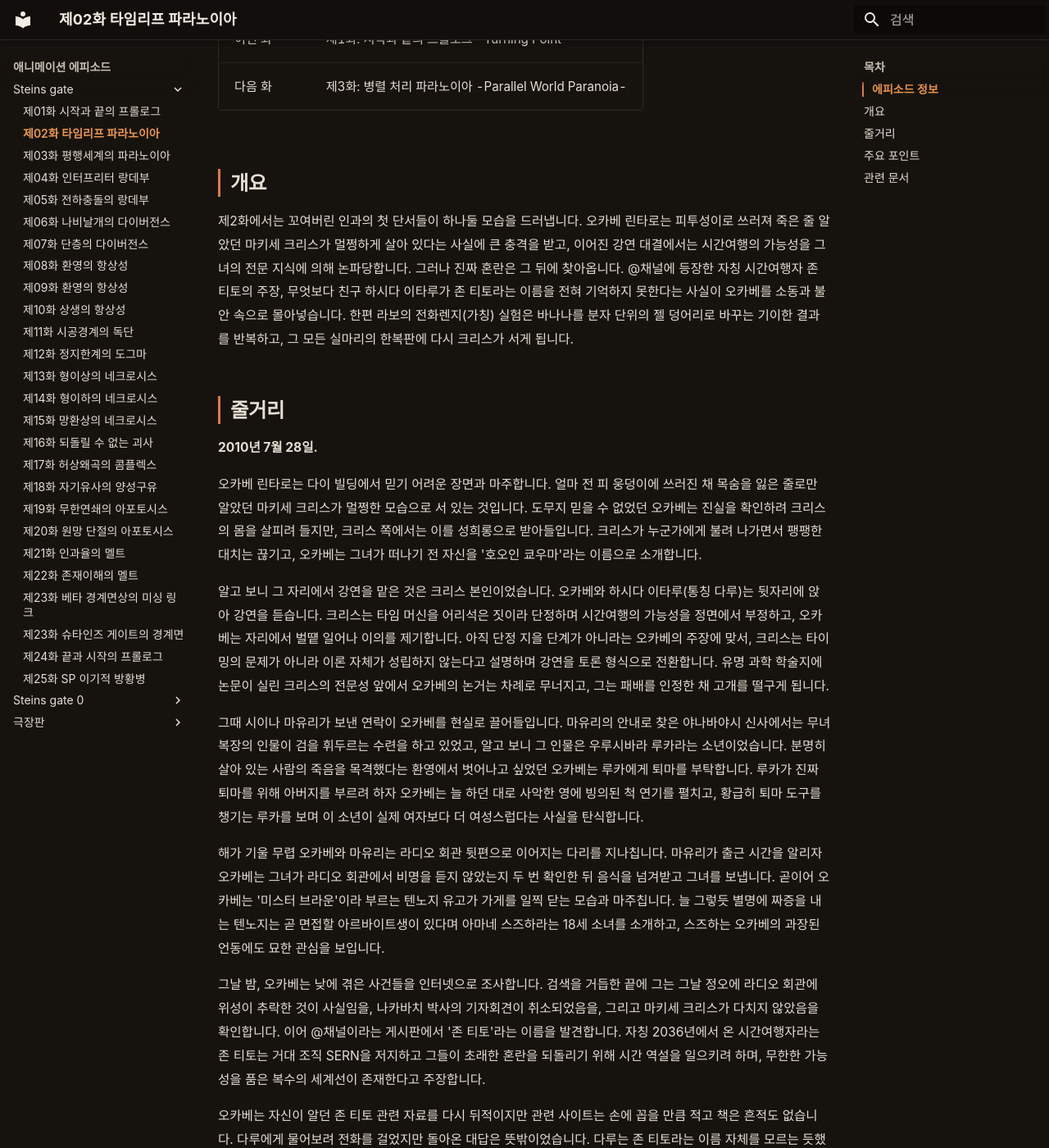
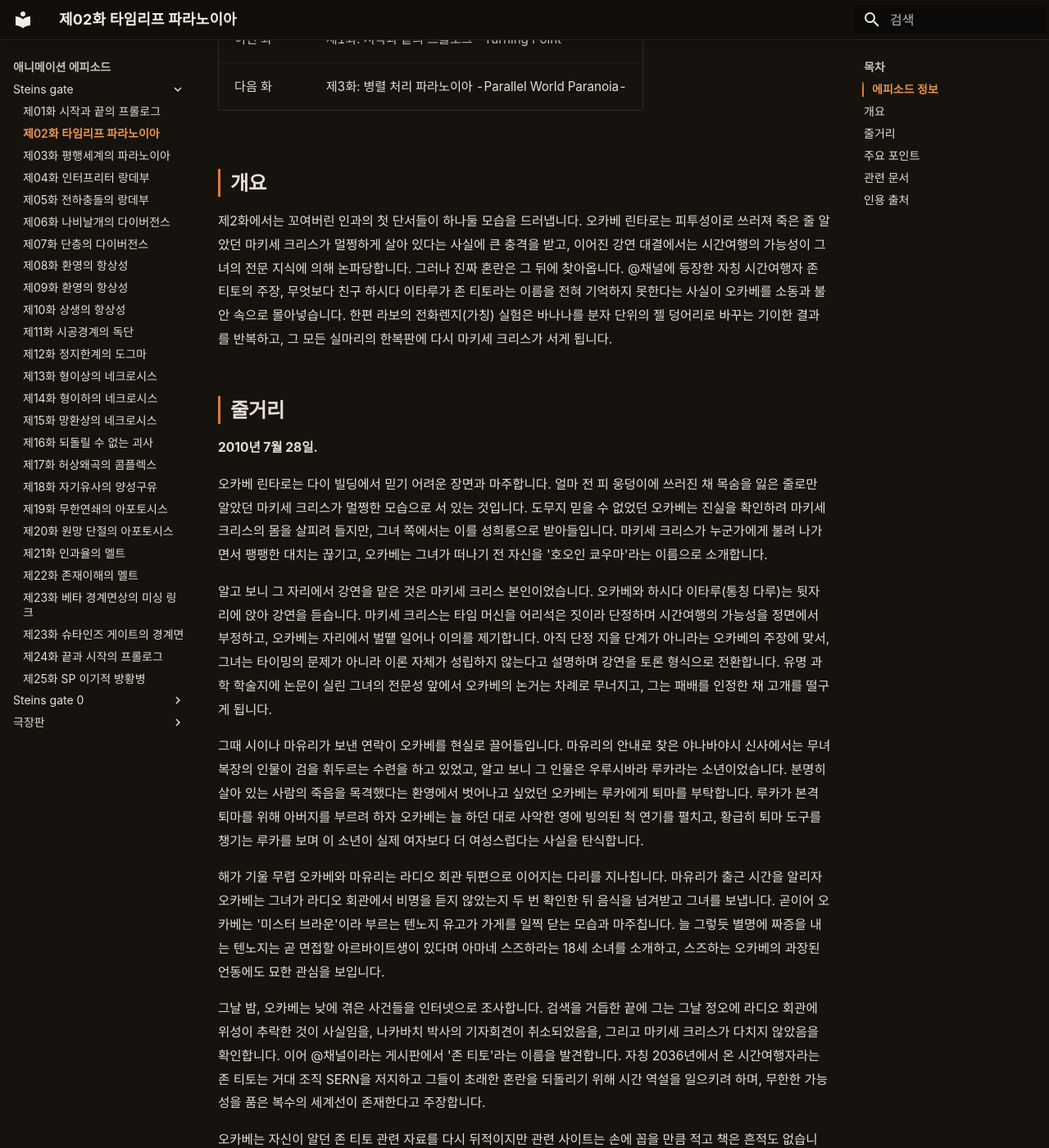
Before and after one commit to sgwiki/sgwiki.github.io, an MkDocs documentation site: the page built from wiki/애니메이션-에피소드/steins-gate/제02화-타임리프-파라노이아.md, in a window 1280 px wide and 1400 px high, scrolled down 923 px. Shown: the whole window at 82% size. Built offline with MkDocs 1.6.1 and Material for MkDocs 9.7.7, drawn with Linux system fonts in a browser that asks for light colours; some web fonts are replaced; some of the changed text lies outside the part shown.

Commit message:
chore(wiki): 제02화 정비 — 마키세 크리스 본명 통일·'페이리스 냥냥' 표기 교정·인용 출처 섹션 보충
Co-Authored-By: Claude Opus 4.6 <noreply@anthropic.com>

```diff
--- a/wiki/애니메이션-에피소드/steins-gate/제02화-타임리프-파라노이아.md
+++ b/wiki/애니메이션-에피소드/steins-gate/제02화-타임리프-파라노이아.md
@@ -28,19 +28,19 @@ description: "슈타인즈 게이트 본편 제2화. 죽은 줄 알았던 마키
 
 ## 개요
 
-제2화에서는 꼬여버린 인과의 첫 단서들이 하나둘 모습을 드러냅니다. 오카베 린타로는 피투성이로 쓰러져 죽은 줄 알았던 마키세 크리스가 멀쩡하게 살아 있다는 사실에 큰 충격을 받고, 이어진 강연 대결에서는 시간여행의 가능성을 그녀의 전문 지식에 의해 논파당합니다. 그러나 진짜 혼란은 그 뒤에 찾아옵니다. @채널에 등장한 자칭 시간여행자 존 티토의 주장, 무엇보다 친구 하시다 이타루가 존 티토라는 이름을 전혀 기억하지 못한다는 사실이 오카베를 소동과 불안 속으로 몰아넣습니다. 한편 라보의 전화렌지(가칭) 실험은 바나나를 분자 단위의 젤 덩어리로 바꾸는 기이한 결과를 반복하고, 그 모든 실마리의 한복판에 다시 크리스가 서게 됩니다.
+제2화에서는 꼬여버린 인과의 첫 단서들이 하나둘 모습을 드러냅니다. 오카베 린타로는 피투성이로 쓰러져 죽은 줄 알았던 마키세 크리스가 멀쩡하게 살아 있다는 사실에 큰 충격을 받고, 이어진 강연 대결에서는 시간여행의 가능성이 그녀의 전문 지식에 의해 논파당합니다. 그러나 진짜 혼란은 그 뒤에 찾아옵니다. @채널에 등장한 자칭 시간여행자 존 티토의 주장, 무엇보다 친구 하시다 이타루가 존 티토라는 이름을 전혀 기억하지 못한다는 사실이 오카베를 소동과 불안 속으로 몰아넣습니다. 한편 라보의 전화렌지(가칭) 실험은 바나나를 분자 단위의 젤 덩어리로 바꾸는 기이한 결과를 반복하고, 그 모든 실마리의 한복판에 다시 마키세 크리스가 서게 됩니다.
 
 ## 줄거리
 
 **2010년 7월 28일.**
 
-오카베 린타로는 다이 빌딩에서 믿기 어려운 장면과 마주합니다. 얼마 전 피 웅덩이에 쓰러진 채 목숨을 잃은 줄로만 알았던 마키세 크리스가 멀쩡한 모습으로 서 있는 것입니다. 도무지 믿을 수 없었던 오카베는 진실을 확인하려 크리스의 몸을 살피려 들지만, 크리스 쪽에서는 이를 성희롱으로 받아들입니다. 크리스가 누군가에게 불려 나가면서 팽팽한 대치는 끊기고, 오카베는 그녀가 떠나기 전 자신을 '호오인 쿄우마'라는 이름으로 소개합니다.
+오카베 린타로는 다이 빌딩에서 믿기 어려운 장면과 마주합니다. 얼마 전 피 웅덩이에 쓰러진 채 목숨을 잃은 줄로만 알았던 마키세 크리스가 멀쩡한 모습으로 서 있는 것입니다. 도무지 믿을 수 없었던 오카베는 진실을 확인하려 마키세 크리스의 몸을 살피려 들지만, 그녀 쪽에서는 이를 성희롱으로 받아들입니다. 마키세 크리스가 누군가에게 불려 나가면서 팽팽한 대치는 끊기고, 오카베는 그녀가 떠나기 전 자신을 '호오인 쿄우마'라는 이름으로 소개합니다.
 
-알고 보니 그 자리에서 강연을 맡은 것은 크리스 본인이었습니다. 오카베와 하시다 이타루(통칭 다루)는 뒷자리에 앉아 강연을 듣습니다. 크리스는 타임 머신을 어리석은 짓이라 단정하며 시간여행의 가능성을 정면에서 부정하고, 오카베는 자리에서 벌떝 일어나 이의를 제기합니다. 아직 단정 지을 단계가 아니라는 오카베의 주장에 맞서, 크리스는 타이밍의 문제가 아니라 이론 자체가 성립하지 않는다고 설명하며 강연을 토론 형식으로 전환합니다. 유명 과학 학술지에 논문이 실린 크리스의 전문성 앞에서 오카베의 논거는 차례로 무너지고, 그는 패배를 인정한 채 고개를 떨구게 됩니다.
+알고 보니 그 자리에서 강연을 맡은 것은 마키세 크리스 본인이었습니다. 오카베와 하시다 이타루(통칭 다루)는 뒷자리에 앉아 강연을 듣습니다. 마키세 크리스는 타임 머신을 어리석은 짓이라 단정하며 시간여행의 가능성을 정면에서 부정하고, 오카베는 자리에서 벌떝 일어나 이의를 제기합니다. 아직 단정 지을 단계가 아니라는 오카베의 주장에 맞서, 그녀는 타이밍의 문제가 아니라 이론 자체가 성립하지 않는다고 설명하며 강연을 토론 형식으로 전환합니다. 유명 과학 학술지에 논문이 실린 그녀의 전문성 앞에서 오카베의 논거는 차례로 무너지고, 그는 패배를 인정한 채 고개를 떨구게 됩니다.
 
-그때 시이나 마유리가 보낸 연락이 오카베를 현실로 끌어들입니다. 마유리의 안내로 찾은 야나바야시 신사에서는 무녀 복장의 인물이 검을 휘두르는 수련을 하고 있었고, 알고 보니 그 인물은 우루시바라 루카라는 소년이었습니다. 분명히 살아 있는 사람의 죽음을 목격했다는 환영에서 벗어나고 싶었던 오카베는 루카에게 퇴마를 부탁합니다. 루카가 진짜 퇴마를 위해 아버지를 부르려 하자 오카베는 늘 하던 대로 사악한 영에 빙의된 척 연기를 펼치고, 황급히 퇴마 도구를 챙기는 루카를 보며 이 소년이 실제 여자보다 더 여성스럽다는 사실을 탄식합니다.
+그때 시이나 마유리가 보낸 연락이 오카베를 현실로 끌어들입니다. 마유리의 안내로 찾은 야나바야시 신사에서는 무녀 복장의 인물이 검을 휘두르는 수련을 하고 있었고, 알고 보니 그 인물은 우루시바라 루카라는 소년이었습니다. 분명히 살아 있는 사람의 죽음을 목격했다는 환영에서 벗어나고 싶었던 오카베는 루카에게 퇴마를 부탁합니다. 루카가 본격 퇴마를 위해 아버지를 부르려 하자 오카베는 늘 하던 대로 사악한 영에 빙의된 척 연기를 펼치고, 황급히 퇴마 도구를 챙기는 루카를 보며 이 소년이 실제 여자보다 더 여성스럽다는 사실을 탄식합니다.
 
-해가 기울 무렵 오카베와 마유리는 라디오 회관 뒷편으로 이어지는 다리를 지나칩니다. 마유리가 출근 시간을 알리자 오카베는 그녀가 라디오 회관에서 비명을 듣지 않았는지 두 번 확인한 뒤 음식을 넘겨받고 그녀를 보냅니다. 곧이어 오카베는 '미스터 브라운'이라 부르는 텐노지 유고가 가게를 일찍 닫는 모습과 마주칩니다. 늘 그렇듯 별명에 짜증을 내는 텐노지는 곧 면접할 아르바이트생이 있다며 아마네 스즈하라는 18세 소녀를 소개하고, 스즈하는 오카베의 과장된 언동에도 묘한 관심을 보입니다.
+해가 기울 무렵 오카베와 마유리는 라디오 회관 뒤편으로 이어지는 다리를 지나칩니다. 마유리가 출근 시간을 알리자 오카베는 그녀가 라디오 회관에서 비명을 듣지 않았는지 두 번 확인한 뒤 음식을 넘겨받고 그녀를 보냅니다. 곧이어 오카베는 '미스터 브라운'이라 부르는 텐노지 유고가 가게를 일찍 닫는 모습과 마주칩니다. 늘 그렇듯 별명에 짜증을 내는 텐노지는 곧 면접할 아르바이트생이 있다며 아마네 스즈하라는 18세 소녀를 소개하고, 스즈하는 오카베의 과장된 언동에도 묘한 관심을 보입니다.
 
 그날 밤, 오카베는 낮에 겪은 사건들을 인터넷으로 조사합니다. 검색을 거듭한 끝에 그는 그날 정오에 라디오 회관에 위성이 추락한 것이 사실임을, 나카바치 박사의 기자회견이 취소되었음을, 그리고 마키세 크리스가 다치지 않았음을 확인합니다. 이어 @채널이라는 게시판에서 '존 티토'라는 이름을 발견합니다. 자칭 2036년에서 온 시간여행자라는 존 티토는 거대 조직 SERN을 저지하고 그들이 초래한 혼란을 되돌리기 위해 시간 역설을 일으키려 하며, 무한한 가능성을 품은 복수의 세계선이 존재한다고 주장합니다.
 
@@ -50,16 +50,16 @@ description: "슈타인즈 게이트 본편 제2화. 죽은 줄 알았던 마키
 
 다음 날, 체념에 빠진 오카베가 아키하바라 거리에 서 있을 때 누군가 자신을 찍는 기척을 느낍니다. 쫓아가 사진을 지우라고 다그치지만, 그 여자는 사진의 대상이 오카베가 아니라며 이것은 증거용 사진이라고 말합니다. 동시에 그녀는 오래된 특정 컴퓨터를 찾고 있다고 덧붙이며 사진을 빌미로 오카베에게서 정보를 캐내려 합니다. 오카베가 그녀의 휴대전화를 달라며 자기 이름을 입력하겠다고 나서자 그녀는 당황하고, 결국 빈 메일을 보내 '호오인'이라는 이름을 알려줍니다.
 
-오카베는 마유리의 직장인 메이퀸+냥² 메이드 카페를 찾습니다. 일할 때 '마유시 냥냥'을 자처하는 마유리와 오카베의 연기를 능숙하게 받아주는 페리스 냥냥이 그를 맞이합니다. 메이드 카페 단골인 다루와 함께 오래된 컴퓨터를 찾던 정체불명의 소녀 이야기를 나누고, 다루는 그 기기가 아무도 실물을 본 적 없는 악명 높은 IBN 5100이라고 밝힙니다. 이윽고 오카베는 그 소녀에게서 연락을 받는데, 자신을 키류 모에카라고 소개한 메시지에는 귀여운 표현과 과도한 이모티콘이 뒤섞여 있어 진짜인지 의심스러웠습니다. 페리스가 들고 온 '세계가 위기에 빠졌다'는 오므라이스가 등장하면서 다루와의 진지한 대화는 잠시 끊깁니다.
+오카베는 마유리의 직장인 메이퀸+냥² 메이드 카페를 찾습니다. 일할 때 '마유시 냥냥'을 자처하는 마유리와 오카베의 연기를 능숙하게 받아주는 페이리스 냥냥이 그를 맞이합니다. 메이드 카페 단골인 다루와 함께 오래된 컴퓨터를 찾던 정체불명의 소녀 이야기를 나누고, 다루는 그 기기가 아무도 실물을 본 적 없는 악명 높은 IBN 5100이라고 밝힙니다. 이윽고 오카베는 그 소녀에게서 연락을 받는데, 자신을 키류 모에카라고 소개한 메시지에는 귀여운 표현과 과도한 이모티콘이 뒤섞여 있어 진짜인지 의심스러웠습니다. 페이리스 냥냥이 들고 온 '세계가 위기에 빠졌다'는 오므라이스가 등장하면서 다루와의 대화는 잠시 끊깁니다.
 
-오카베는 다루와 함께 연구소로 돌아옵니다. 오카베는 도쿄 전기대학 실험실에서 젤 상태가 된 바나나 조각을 검사했고, 바나나가 분자 단위로 찢겨 더 이상 바나나가 아닌 무언가로 변했다는 결론을 얻었습니다. 이를 토대로 오카베는 전화렌지(가칭) 실험을 한 번 더 시도합니다. 마유리의 이름이 적힌 바나나를 쓰려 했으나 다루의 설득으로 한 개만 사용하기로 하고, 장비를 특정 세팅에 맞춘 뒤 가동합니다. 사이클이 끝났을 때 바나나는 흔적 없이 사라집니다.
+오카베는 다루와 함께 연구소로 돌아옵니다. 도쿄 전기대학 실험실에서 젤 상태가 된 바나나 조각을 검사한 결과, 바나나가 분자 단위로 찢겨 더 이상 바나나가 아닌 무언가로 변했다는 결론을 얻었습니다. 이를 토대로 오카베는 전화렌지(가칭) 실험을 한 번 더 시도합니다. 마유리의 이름이 적힌 바나나를 쓰려 했으나 다루의 설득으로 한 개만 사용하기로 하고, 장비를 특정 세팅에 맞춘 뒤 가동합니다. 사이클이 끝났을 때 바나나는 흔적 없이 사라집니다.
 
 다루와 오카베는 눈을 의심합니다. 방 건너 탁자 위의 바나나 송이를 살피던 두 사람은, 전화렌지에 넣었던 바나나가 송이에 다시 들러붙어 있으며 예전 실험과 같은 젤 상태로 변해 있다는 사실을 발견합니다. 오카베는 자신들이 타임 머신이 아니라 순간이동 장치를 만든 것은 아닌지 의심합니다. 그리고 거기에 세 번째 목격자로 마키세 크리스가 나타나면서 회는 끝이 납니다.
 
 ## 주요 포인트
 
-- **크리스의 부활**: 오카베가 피투성이로 목격했던 마키세 크리스가 멀쩡한 모습으로 재회하며, 같은 시각 라디오 회관에 위성이 추락했다는 사실이 확인된다.
-- **강연 대결**: 크리스는 타임 머신을 어리석은 짓으로 단정하고, 물리학 전문 지식으로 오카베의 시간여행 주장을 논파한다.
+- **마키세 크리스의 재회**: 오카베가 피투성이로 목격했던 마키세 크리스가 멀쩡한 모습으로 재회하며, 같은 시각 라디오 회관에 위성이 추락했다는 사실이 확인된다.
+- **강연 대결**: 마키세 크리스는 타임 머신을 어리석은 짓으로 단정하고, 물리학 전문 지식으로 오카베의 시간여행 주장을 논파한다.
 - **존 티토와 세계선**: @채널에 2036년에서 온 자칭 시간여행자 존 티토가 등장해 SERN과 다수의 세계선을 언급하며, 이 이름이 오카베를 소동으로 몰아넣는다.
 - **2000년 분기의 단서**: 다루가 존 티토를 전혀 모르고, @채널의 존 티토가 2000년에 간 적이 없다고 주장하는 등 오카베의 기억과 주변 현실이 어긋나기 시작한다. 이는 리딩 슈타이너와 2000년 분기와 관련된 복선이다.
 - **IBN 5100을 찾는 자**: 오카베를 사진으로 찍던 키류 모에카가 낡은 컴퓨터 IBN 5100을 찾고 있음이 드러난다.
@@ -76,7 +76,7 @@ description: "슈타인즈 게이트 본편 제2화. 죽은 줄 알았던 마키
 - [아마네 스즈하](../../캐릭터/아마네-스즈하.md)
 - [키류 모에카](../../캐릭터/키류-모에카.md)
 - [존 타이타](../../캐릭터/존-타이타.md)
-- [페리스 냥냥](../../캐릭터/페이리스-냥냥.md)
+- [페이리스 냥냥](../../캐릭터/페이리스-냥냥.md)
 - [텐노지 유고](../../캐릭터/텐노지-유고.md)
 - [@채널](../../setting/@채널.md)
 - [도쿄 전기대학](../../setting/도쿄-전기대학.md)
@@ -85,3 +85,5 @@ description: "슈타인즈 게이트 본편 제2화. 죽은 줄 알았던 마키
 - [브라운관 공방](../../setting/브라운관-공방.md)
 - [아키하바라](../../setting/아키하바라.md)
 - [2000년 분기와 리딩 슈타이너 각성](../../setting/2000년-분기와-리딩-슈타이너-각성.md)
+
+## 인용 출처
```
